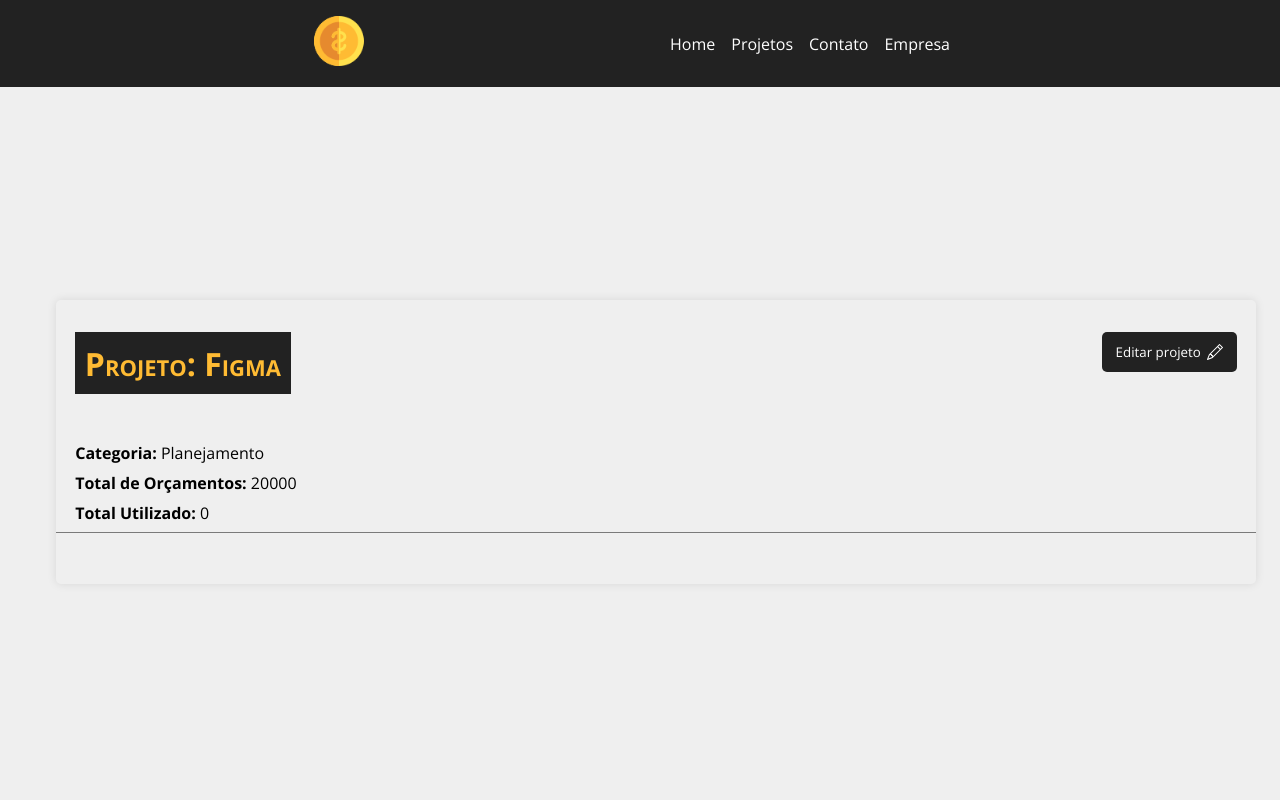
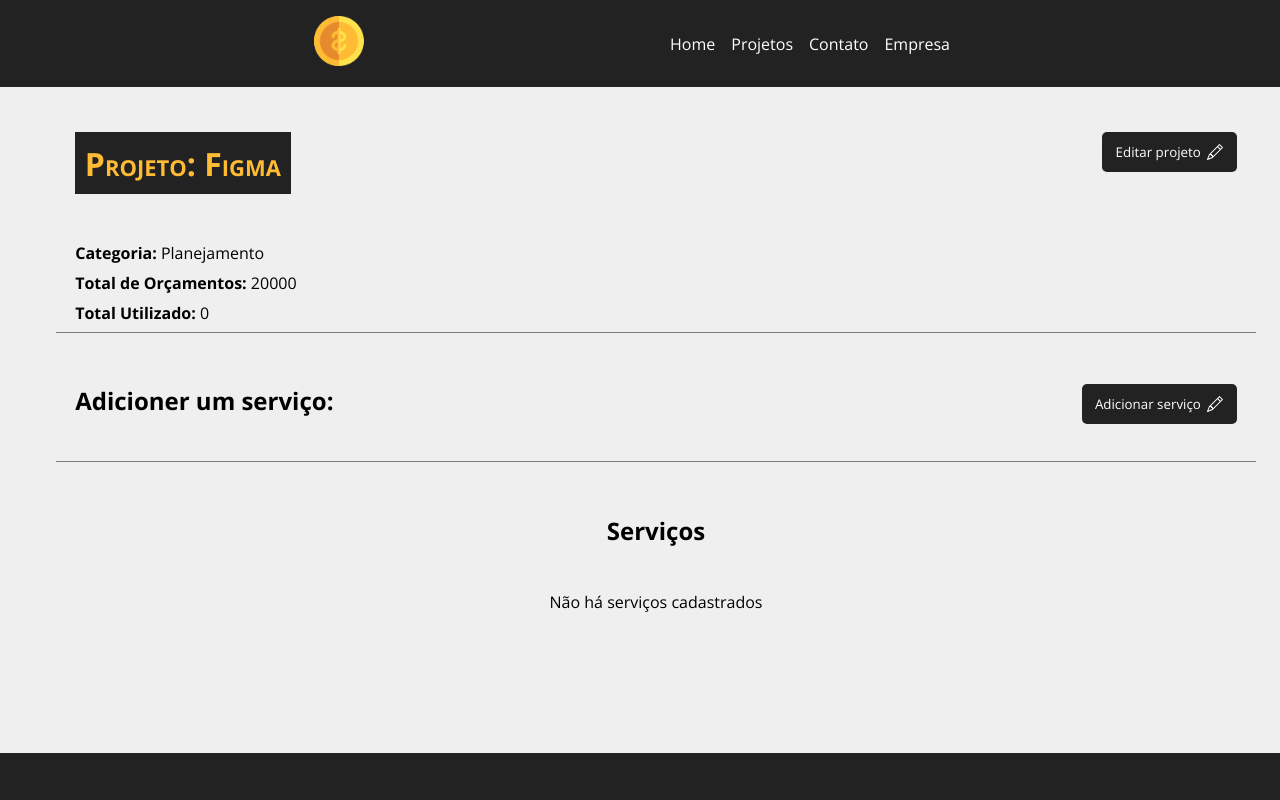
Before and after one commit to Filipe520/Costs, a React (Vite) app: page /project/0684 in a window 1280 px wide. Shown: the top 800 px of the page. Built offline with nearby package versions, Linux system fonts and the light colour scheme; data requests are answered from the project's data file.

Commit message:
Criando área de serviços

```diff
--- a/db.json
+++ b/db.json
@@ -2,11 +2,11 @@
   "projects": [
     {
       "id": "0745",
-      "name": "Projeto Atualizado 2",
-      "budget": "45000",
+      "name": "GitHub 2025",
+      "budget": "250000",
       "category": {
-        "id": "4",
-        "name": "Planejamento"
+        "id": "1",
+        "name": "Infra"
       },
       "cost": 0,
       "services": []
--- a/src/components/layout/Container/Container.module.css
+++ b/src/components/layout/Container/Container.module.css
@@ -7,14 +7,6 @@
   flex-wrap: wrap;
 
   gap: 2em;
-}
-
-.min_height {
-  min-height: 75%;
-}
-
-.min_height {
-  min-height: 75%;
 }
 
 .start {
--- a/src/components/pages/Project/Project.jsx
+++ b/src/components/pages/Project/Project.jsx
@@ -13,6 +13,9 @@
   const { id } = useParams();
   const [project, setProject] = useState({});
   const [showProjectForm, setShowProjectForm] = useState(false);
+  const [showServiceForm, setShowServiceForm] = useState(false);
+
+  const [services, setServices] = useState([]);
   const [mensage, setMessage] = useState();
   const [type, setType] = useState();
 
@@ -35,6 +38,8 @@
   }, [id]);
 
   function editPost(project) {
+    setMessage("");
+    setType("");
     // budget validation
     if (project.budget < project.cost) {
       setMessage("O orçamento não pode ser menor que o custo do projeto!");
@@ -63,6 +68,10 @@
 
   function toggleProjectForm() {
     setShowProjectForm(!showProjectForm);
+  }
+
+  function toggleServiceForm() {
+    setShowServiceForm(!showServiceForm);
   }
 
   return (
@@ -104,6 +113,49 @@
                 </div>
               )}
             </div>
+
+            <div className={styles.service_form_conteiner}>
+              <h2>Adicioner um serviço:</h2>
+
+              <button className={styles.btn} onClick={toggleServiceForm}>
+                {showServiceForm ? " Fechar " : "Adicionar serviço "}
+
+                {showProjectForm ? (
+                  <HiMiniXMark className={styles.icon} />
+                ) : (
+                  <BsPencil className={styles.icon} />
+                )}
+              </button>
+              <div className={styles.project_info}>
+                {showServiceForm && (
+                  <ProjectForm
+                    btnText="Adicionar serviço"
+                    projectData={project}
+                    handleSubmit={editPost}
+                  />
+                )}
+              </div>
+            </div>
+            <h2>Serviços</h2>
+            <Container customClass="start">
+              <div className={styles.services}>
+                {services.length === 0 && <p>Não há serviços cadastrados</p>}
+                {services.length > 0 &&
+                  services.map((service) => (
+                    <div className={styles.service} key={service.id}>
+                      <p>
+                        <span>Nome:</span> {service.name}
+                      </p>
+                      <p>
+                        <span>Descrição:</span> {service.description}
+                      </p>
+                      <p>
+                        <span>Valor:</span> {service.cost}
+                      </p>
+                    </div>
+                  ))}
+              </div>
+            </Container>
           </Container>
         </div>
       ) : (
--- a/src/components/pages/Project/Project.module.css
+++ b/src/components/pages/Project/Project.module.css
@@ -2,7 +2,8 @@
 
 .project_details {
   width: 100%;
-  margin: 300px 1em;
+
+  margin: 100px 1em;
   display: flex;
   flex-direction: column;
   justify-content: center;
@@ -12,8 +13,6 @@
   padding: 2em;
 
   border-radius: 5px;
-
-  box-shadow: 0px 0px 10px var(--bg-transparent-03);
 }
 
 .project_details h1,
@@ -56,7 +55,7 @@
 
   padding: 0.5em 1em;
   text-decoration: none;
-  transition: 0.3s ease;
+  transition: 0.2s ease;
 
   height: 40px;
 
@@ -90,3 +89,12 @@
   margin-left: 0.5em;
   gap: 10px;
 }
+
+@media screen and (max-width: 600px) {
+  .project_details h1 {
+    font-size: 2em;
+    text-align: center;
+    border-radius: 5px;
+    padding: 5px;
+  }
+}
--- a/src/components/pages/Projects/ProjectCard/ProjectCard.module.css
+++ b/src/components/pages/Projects/ProjectCard/ProjectCard.module.css
@@ -14,8 +14,8 @@
 
   padding: 1em;
   margin: 0.5%;
-  height: 300px;
-  width: 300px;
+  min-height: 300px;
+  min-width: 500px;
 
   box-shadow: 5px 5px 15px rgba(0, 0, 0, 0.1);
 }
@@ -111,7 +111,7 @@
 
 @media screen and (max-width: 768px) {
   .project_card {
-    width: 100%;
+    min-width: 100%;
     height: auto;
   }
 
```
